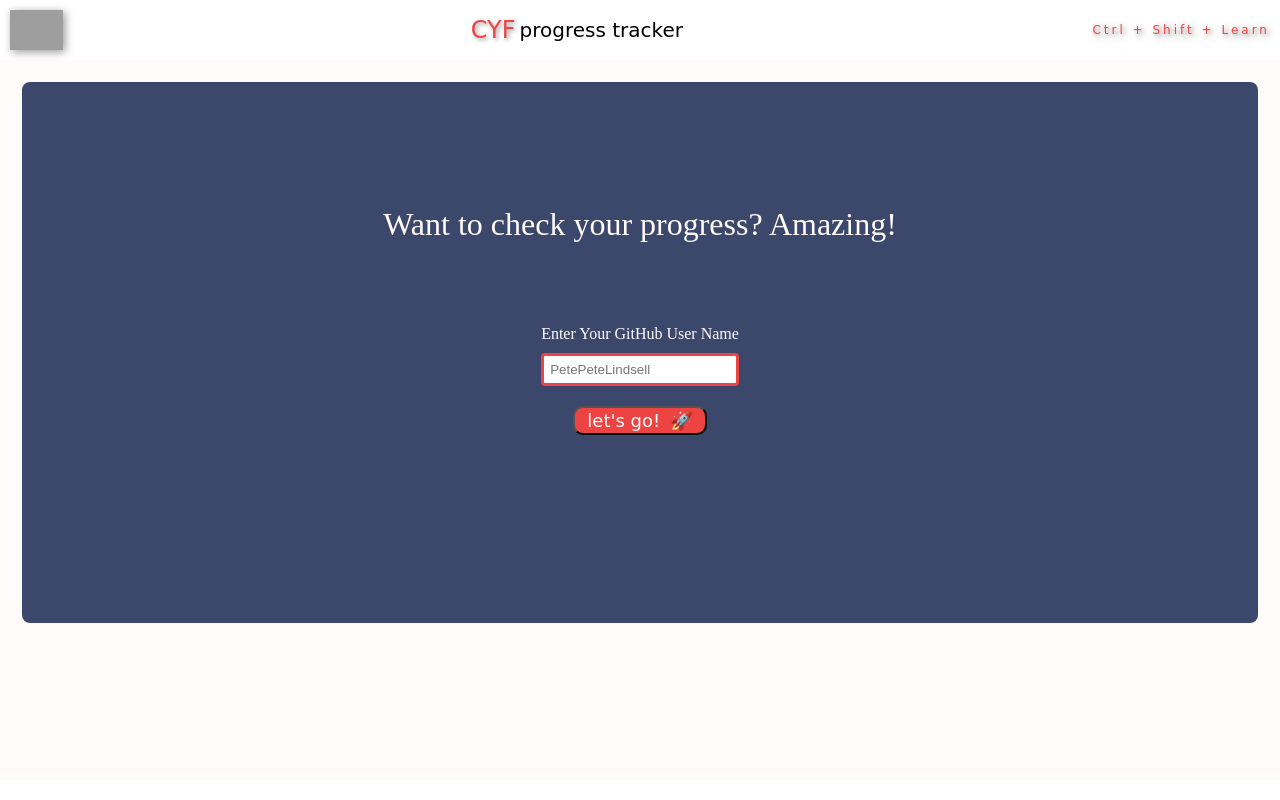
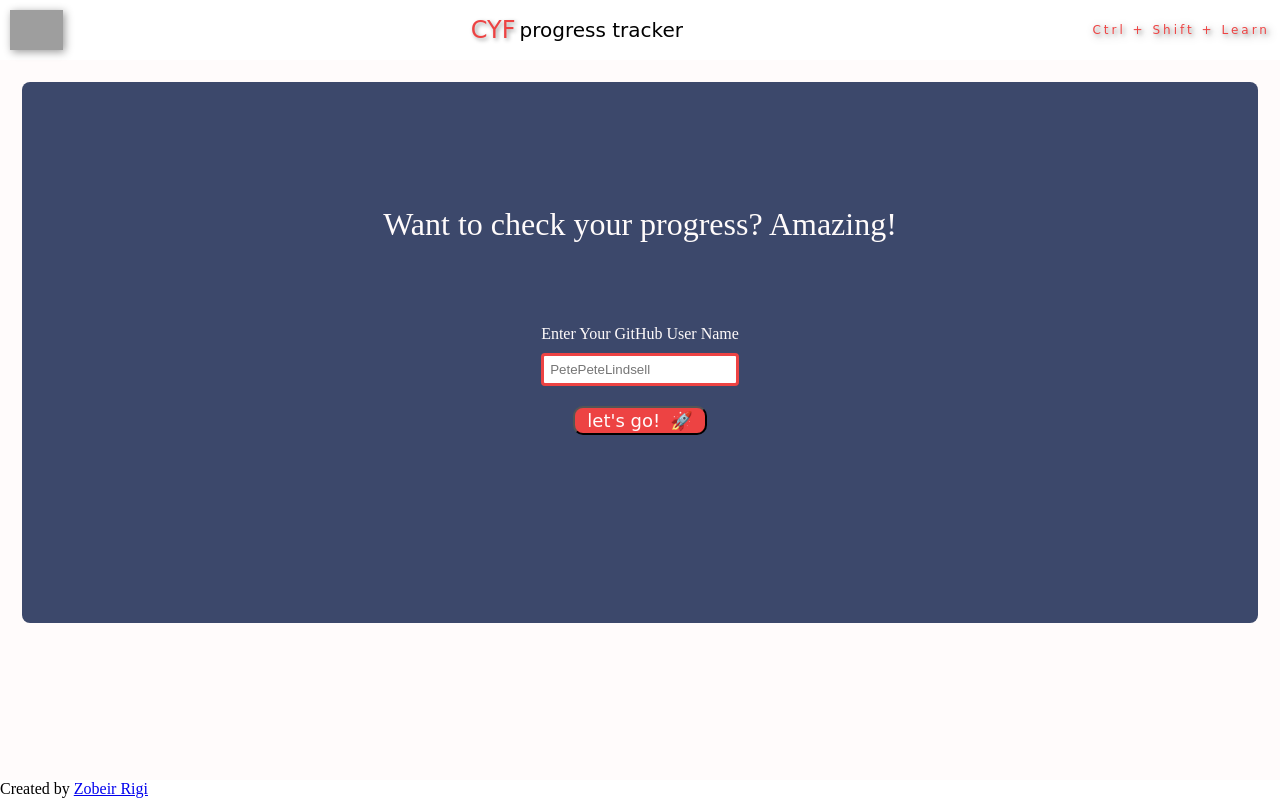
Before and after one commit to Zobeir-Rigi/final-test-2, a React (Create React App) app in the folder client/: page / in a window 1280 px wide. Built offline with nearby package versions, Linux system fonts and the light colour scheme; grey boxes are pictures that could not be loaded.

Commit message:
footer added to the routre

```diff
--- a/client/src/App.js
+++ b/client/src/App.js
@@ -8,6 +8,7 @@ import { Cohorts } from "./pages/Cohorts";
 import { Trainees } from "./pages/Trainees";
 import { AddTrainee } from "./pages/AddTrainee";
 import { Header } from "./component/Header";
+import { Footer } from "./component/Footer";
 const App = () => {
 	const [userName, setUserName] = useState("");
 	const [codewarsData, setCodewarsData] = useState([]);
@@ -31,6 +32,7 @@ const App = () => {
 				<Route path="/cohorts/:id/addtrainee" element={<AddTrainee />} />
 				<Route path="/result" element={<Result />} />
 			</Routes>
+			<Footer />
 		</AppContext.Provider>
 	);
 };
```
